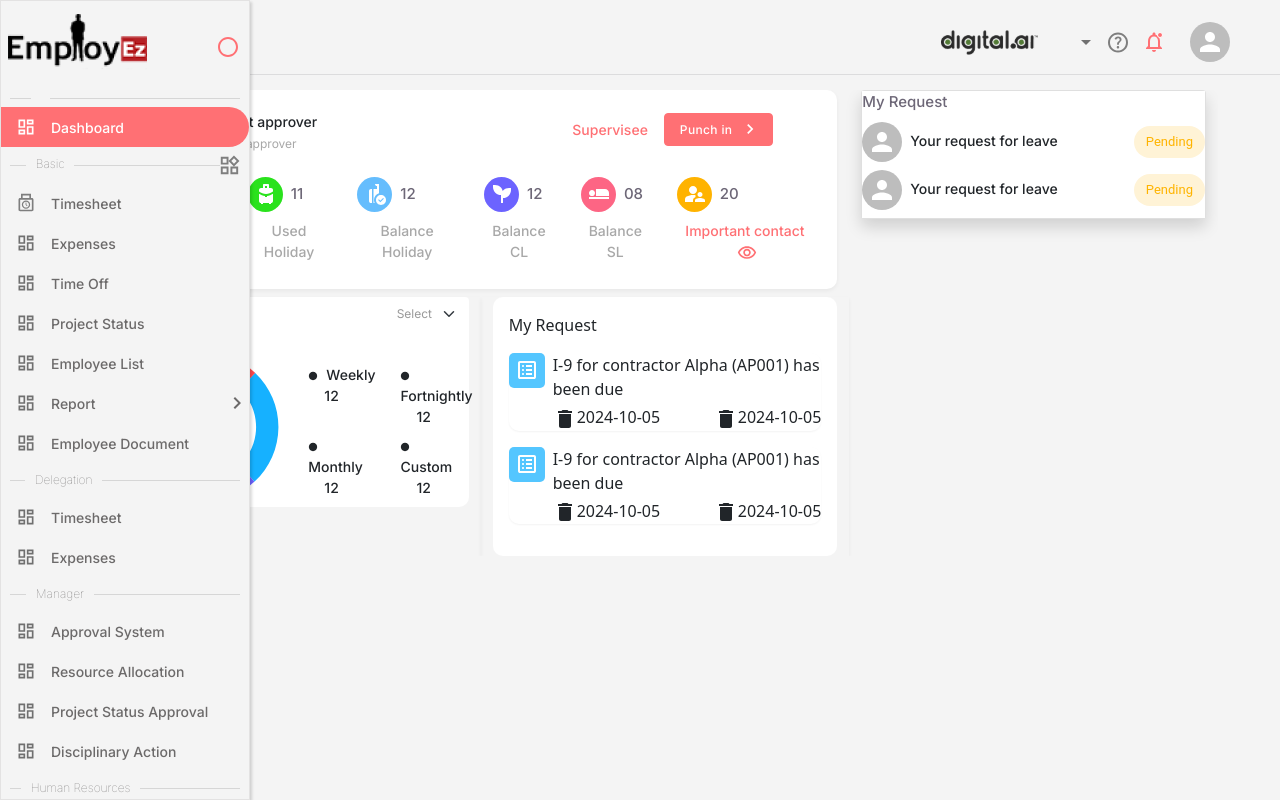
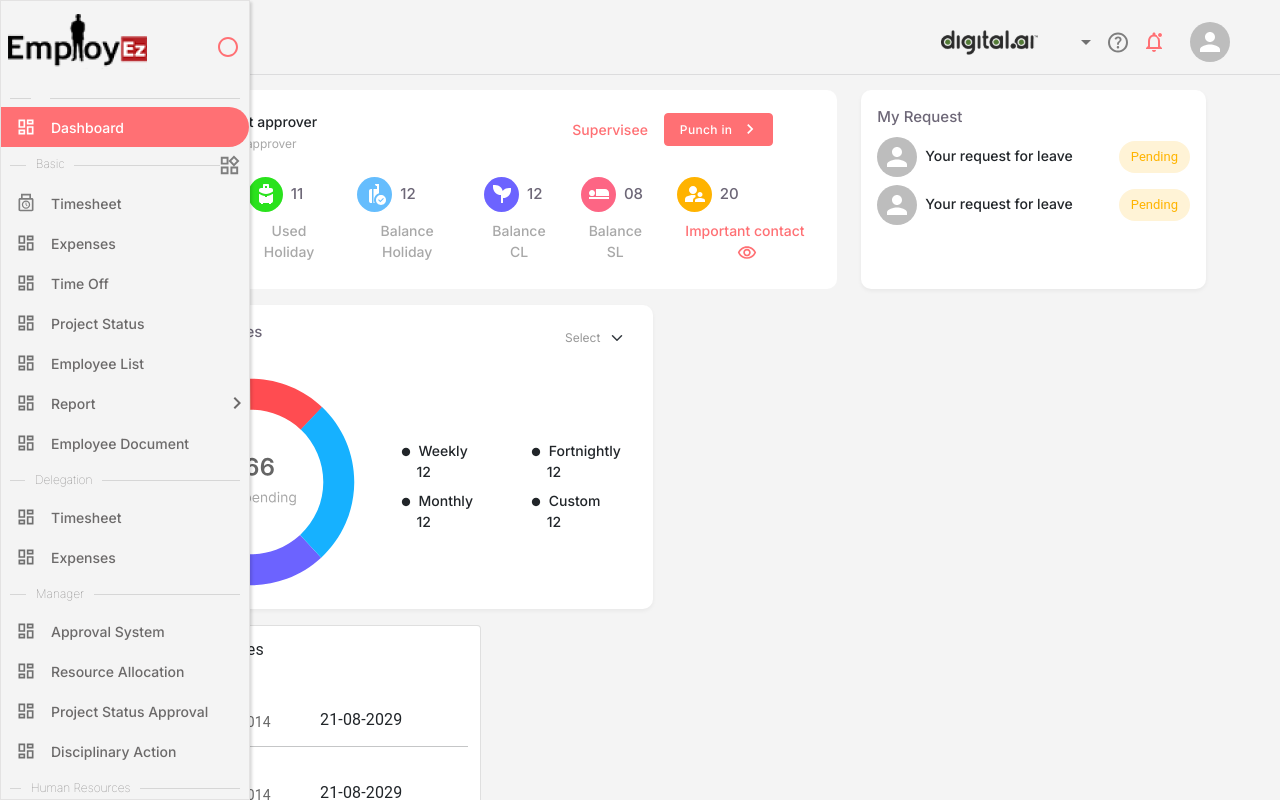
Before and after one commit to Praba31-1993/Employeez, a Next.js app: page /dashboard in a window 1280 px wide. Shown: the top 800 px of the page. Built offline with nearby package versions, Linux system fonts and the light colour scheme.

Commit message:
dashboard

```diff
--- a/app/dashboard/page.tsx
+++ b/app/dashboard/page.tsx
@@ -17,47 +17,92 @@ const Dashboard = () => {
   const [isOpen, setIsOpen] = useState(false);
   const useColors = Colors();
 
+
     return (
+
         <Sidebar>
             <div className="container-fluid my-3">
                 <div className="row ">
                     {/* Profiles Card Section */}
-          <div className="col-12 col-md-8">
-            <div
-              className="dashboardcard mb-2   p-3"
-              style={{
-                border: useColors.border,
-                boxShadow: useColors.boxshadow,
-              }}
-            >
+                    <div className="col-12 mb-3 col-md-8">
+                        <div className="dashboardcard  h-100  p-3" >
                             <ProfilesCard />
                         </div>
                     </div>
                     {/* List Card Section */}
-          <div className="col-12 col-md-4">
-            <div className="card shadow rounded">
+                    <div className="col-12 mb-3 col-md-4">
+                        <div className=" dashboardcard  p-3 h-100" style={{border:useColors.border,boxShadow:useColors.boxshadow}}>
                             <ListCard />
                         </div>
                     </div>
-          <div
-            className=" col-12 col-md-4"
-            style={{ border: useColors.border, boxShadow: useColors.boxshadow }}
-          >
-            <div className="dashboardcard">
+                    <div className=" col-12 mb-3 col-md-6 " >
+                        <div className="dashboardcard p-3 h-100" style={{border:useColors.border,boxShadow:useColors.boxshadow}}>
                          <Pendinginvoice />
                         </div>
-          </div>
-          <div
-            className=" col-12 col-md-4"
-            style={{ border: useColors.border, boxShadow: useColors.boxshadow }}
-          >
-            <div className="dashboardcard mb-3 p-3 h-100">
-              <ToDoList />
-            </div>
+
                     </div>
                 </div>
                 {/* Second Row */}
+
+                <div className="row">
+                    {/* Profiles Card Section */}
+
+
+                    <div className="card col-12 col-md-4">
+                        <ListItem>
+                            <ListItemText primary="Pending invoices" />
+                        </ListItem>
+                        {[1, 2, 3, 4].map((list: any) => (
+                            <div key={list}>
+                                <ListItem>
+                                    <ListItemAvatar>
+                                        <Avatar>
+                                            <ImageIcon />
+                                        </Avatar>
+                                    </ListItemAvatar>
+                                    <ListItemText primary="Photos" secondary="Jan 9, 2014" />
+                                    <ListItemText sx={{ mt: 3 }}>21-08-2029</ListItemText>
+                                </ListItem>
+                                <Divider />
                             </div>
+                        ))}
+                    </div>
+
+                    {/* <div className="card col-12 col-md-4">
+                        <ListItem>
+                            <ListItemText primary="Pending invoices" />
+                        </ListItem>
+                        {[1, 2, 3, 4].map((list: any) => (
+                            <div key={list}>
+                                <ListItem>
+                                    <ListItemAvatar>
+                                        <Avatar>
+                                            <ImageIcon />
+                                        </Avatar>
+                                    </ListItemAvatar>
+                                    <ListItemText primary="Photos" secondary="Jan 9, 2014" />
+                                    <ListItemText>21-08-2029</ListItemText>
+                                </ListItem>
+                                <Divider />
+                            </div>
+                        ))}
+                    </div> */}
+                </div>
+                {/* <div className="row">
+                    <div className="col-12 col-md-6">
+                        <div className="d-flex gap-3">
+                            <Cards />
+                            <Cards />
+                        </div>
+                        <div className="d-flex gap-3">
+                            <Cards />
+                            <Cards />
+                        </div>
+                    </div>
+                    <div className="col-12 col-md-6">B</div>
+                </div> */}
+            </div>
+
     </Sidebar>
   );
 };
```
Lines whose indentation alone changed are shown as unchanged.
